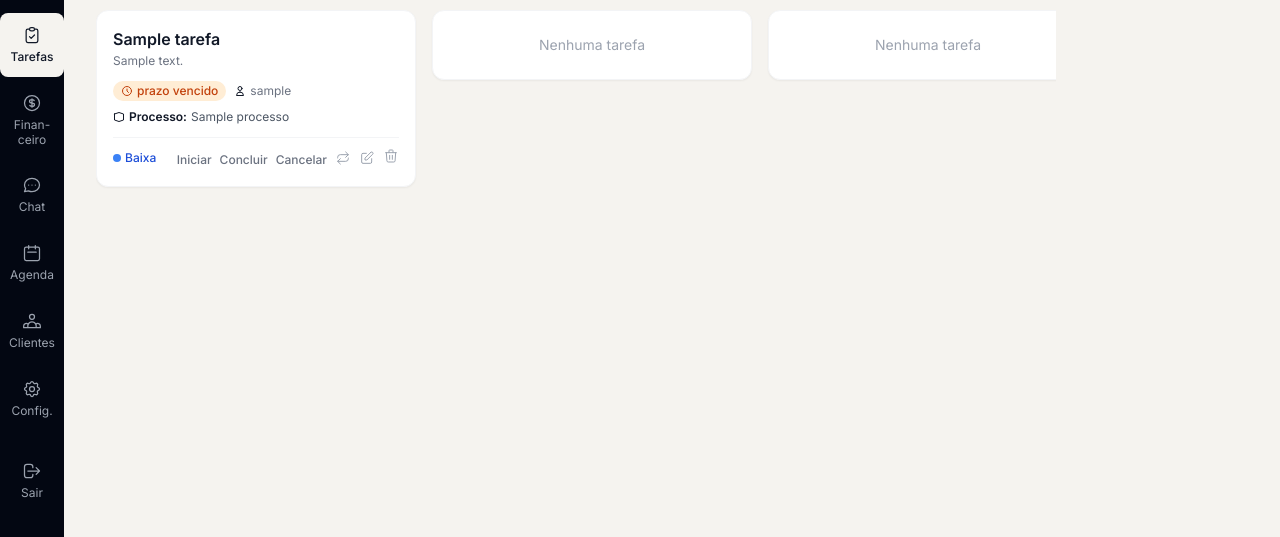
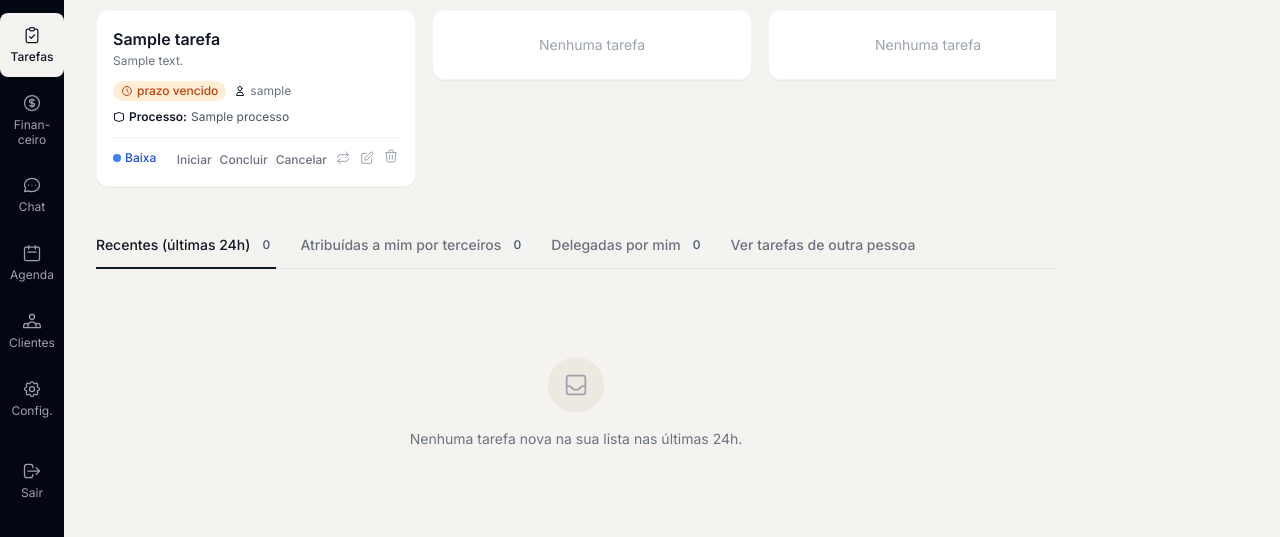
Before and after one commit to BrenoAlcaraz/alenziTech_sistemaAdvocacia, a Django app: page /tarefas/ in a window 1280 px wide. Shown: the part 357-894 px from the top of the page. Run offline with Django 5.2, Linux system fonts and the light colour scheme; a user stored in the database is signed in; tables that the repository leaves empty hold one stand-in row (values such as "Sample post"); parts of the project's set-up code (start-up, migrations or seed data) failed here and were passed over.

Commit message:
fix(tarefas): exibe faixa de sub-abas tambem no quadro
`quadro` nunca montava o contexto da faixa de sub-abas nem incluia o
template parcial `_subabas.html` — so `lista` tinha isso, entao a faixa
("Recentes", "Atribuidas a mim por terceiros", "Delegadas por mim" e
"Ver tarefas de outra pessoa") sumia ao trocar de visao, quebrando o
comportamento documentado em docs/PRODUCT.md.

Extrai a montagem do contexto para _contexto_faixa_subabas(), reaproveitada
por lista e quadro. Em quadro, `?usuario=` passa a resolver tanto para
quem tem gerir/Admin (atalho do Painel do gestor, comportamento existente)
quanto para quem tem tarefas_atribuir_outros (seletor de colega da propria
sub-aba) — mesmo efeito nos dois casos, sem o que a aba "Ver tarefas de
outra pessoa" ficaria visivel no quadro mas inoperante para quem so tem a
segunda habilitacao.

Co-Authored-By: Claude Sonnet 5 <noreply@anthropic.com>

```diff
--- a/apps/tarefas/views.py
+++ b/apps/tarefas/views.py
@@ -174,6 +174,26 @@ def _tarefas_delegadas_por_mim(request):
     )
 
 
+def _contexto_faixa_subabas(request, usuario_filtro, pode_atribuir_a_outros):
+    """
+    Contexto da faixa de sub-abas abaixo da lista/quadro principal —
+    reaproveitado por `lista` e `quadro` (docs/PRODUCT.md, seção
+    Tarefas: a faixa fica sempre visível, independente da visão ativa).
+    """
+    contexto = {
+        "aba_ativa": _normalizar_aba(request, usuario_filtro),
+        "pode_atribuir_a_outros": pode_atribuir_a_outros,
+        "tarefas_novidades": list(_tarefas_novidades(request)),
+        "tarefas_terceiro": list(_tarefas_atribuidas_por_terceiros(request)),
+    }
+    if pode_atribuir_a_outros:
+        contexto["tarefas_delegadas"] = list(_tarefas_delegadas_por_mim(request))
+        contexto["usuarios_outros"] = User.objects.filter(is_active=True).order_by(
+            "first_name", "username"
+        )
+    return contexto
+
+
 def _usuario_travado(request):
     """
     Usuário travado no campo "Atribuir a" quando o formulário é aberto a
@@ -225,10 +245,17 @@ def quadro(request):
     if not tem_permissao_modulo(request.user, MODULO_TAREFAS):
         raise PermissionDenied
     ordem = _normalizar_ordem(request.GET.get("ordem", "prazo_proximo"))
+    pode_atribuir_a_outros = _pode_atribuir_a_outros(request)
 
     usuario_filtro = None
     usuario_filtro_id = request.GET.get("usuario")
-    if usuario_filtro_id and _pode_ver_outro_usuario(request.user):
+    # `?usuario=` aqui serve dois atalhos distintos que convergem no mesmo
+    # efeito (ver as tarefas de um colega, escopo todos): o atalho "Ir
+    # para Tarefas" do Painel do gestor (gerir/Admin) e o seletor de
+    # colega da sub-aba "Ver tarefas de outra pessoa" (tarefas_atribuir_
+    # outros) — mesma condição de `lista`, para a faixa de sub-abas
+    # funcionar igual nas duas visões.
+    if usuario_filtro_id and (_pode_ver_outro_usuario(request.user) or pode_atribuir_a_outros):
         usuario_filtro = get_object_or_404(User, pk=usuario_filtro_id)
 
     if usuario_filtro:
@@ -258,7 +285,7 @@ def quadro(request):
         "concluida": [t for t in tarefas if t.status == "concluida"],
         "cancelada": [t for t in tarefas if t.status == "cancelada"],
     }
-    return render(request, "tarefas/quadro.html", {
+    contexto = {
         "tarefas_por_status": tarefas_por_status,
         "ordem": ordem,
         "escopo_atual": escopo,
@@ -269,7 +296,9 @@ def quadro(request):
         "is_admin": usuario_admin_escritorio(request.user),
         "next_url": request.get_full_path(),
         "item_ativo": "tarefas",
-    })
+    }
+    contexto.update(_contexto_faixa_subabas(request, usuario_filtro, pode_atribuir_a_outros))
+    return render(request, "tarefas/quadro.html", contexto)
 
 
 @login_required
@@ -305,20 +334,8 @@ def lista(request):
         "is_admin": usuario_admin_escritorio(request.user),
         "next_url": request.get_full_path(),
         "item_ativo": "tarefas",
-        "aba_ativa": _normalizar_aba(request, usuario_filtro),
-        "pode_atribuir_a_outros": pode_atribuir_a_outros,
     }
-
-    # ── Faixa de sub-abas ────────────────────────────────────────────
-    contexto.update({
-        "tarefas_novidades": list(_tarefas_novidades(request)),
-        "tarefas_terceiro": list(_tarefas_atribuidas_por_terceiros(request)),
-    })
-    if pode_atribuir_a_outros:
-        contexto["tarefas_delegadas"] = list(_tarefas_delegadas_por_mim(request))
-        contexto["usuarios_outros"] = User.objects.filter(is_active=True).order_by(
-            "first_name", "username"
-        )
+    contexto.update(_contexto_faixa_subabas(request, usuario_filtro, pode_atribuir_a_outros))
 
     return render(request, "tarefas/lista.html", contexto)
 
--- a/templates/tarefas/quadro.html
+++ b/templates/tarefas/quadro.html
@@ -132,4 +132,6 @@
   </div>
 
 </div>
+
+{% include "tarefas/_subabas.html" %}
 {% endblock %}
```
Also changed, not shown: apps/tarefas/tests/test_subabas.py (+61 -0 lines).
